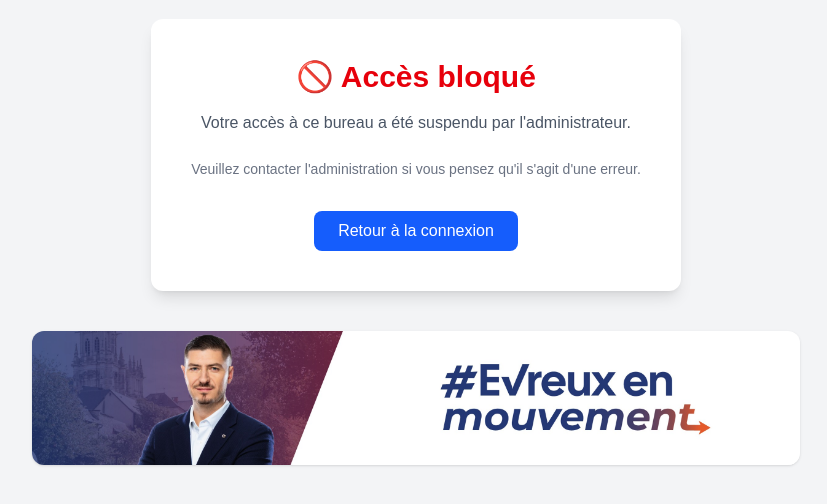
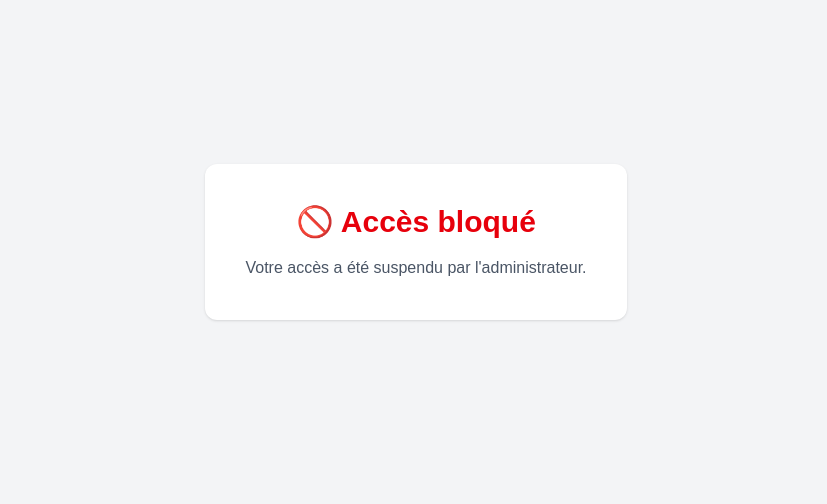
Before and after one commit to redaelhoumadi/vote, a Next.js app: page /blocked in a window 1280 px wide. Shown: the part 158-662 px from the top of the page, without its empty margins (224-1051 px from the left). Built offline with nearby package versions, Linux system fonts and the light colour scheme; no server answers.

Commit message:
edit office page

```diff
--- a/app/blocked/page.tsx
+++ b/app/blocked/page.tsx
@@ -1,51 +1,52 @@
 "use client"
 
-import Image from "next/image"
-import banier from "@/public/banniere.jpg"
+import { useEffect } from "react"
 import { supabase } from "@/lib/supabase"
 
 export default function BlockedPage(){
 
-async function logout(){
+useEffect(()=>{
 
-await supabase.auth.signOut()
-window.location.href="/login"
+async function checkAccess(){
+
+const { data:{user} } = await supabase.auth.getUser()
+
+if(!user) return
+
+const { data:userData } = await supabase
+.from("users")
+.select("access_enabled, bureau_id")
+.eq("id",user.id)
+.single()
+
+if(userData?.access_enabled){
+
+window.location.href=`/bureau/${userData.bureau_id}`
 
 }
 
+}
+
+const interval = setInterval(checkAccess,3000)
+
+return ()=>clearInterval(interval)
+
+},[])
+
 return(
 
-<div className="min-h-screen bg-gray-100 flex flex-col items-center justify-center p-6">
+<div className="flex items-center justify-center min-h-screen bg-gray-100">
 
-<div className="bg-white rounded-xl shadow-lg p-10 max-w-xl text-center">
+<div className="bg-white p-10 rounded-xl shadow text-center">
 
 <h1 className="text-3xl font-bold text-red-600 mb-4">
 🚫 Accès bloqué
 </h1>
 
-<p className="text-gray-600 mb-6">
-Votre accès à ce bureau a été suspendu par l'administrateur.
+<p className="text-gray-600">
+Votre accès a été suspendu par l'administrateur.
 </p>
 
-<p className="text-gray-500 mb-8 text-sm">
-Veuillez contacter l'administration si vous pensez qu'il s'agit d'une erreur.
-</p>
-
-<button
-onClick={logout}
-className="bg-blue-600 text-white px-6 py-2 rounded-lg hover:bg-blue-700 transition"
->
-Retour à la connexion
-</button>
-
-</div>
-
-<div className="max-w-3xl mt-10">
-<Image
-src={banier}
-alt="elections"
-className="rounded-xl shadow"
-/>
 </div>
 
 </div>
--- a/app/bureau/[id]/page.tsx
+++ b/app/bureau/[id]/page.tsx
@@ -58,21 +58,6 @@ totalCandidateVotes > expressedCalculated
 
 useEffect(()=>{
 
-async function ping(){
-
-const { data:{user} } = await supabase.auth.getUser()
-
-if(!user) return
-
-await supabase
-.from("users")
-.update({
-last_seen:new Date().toISOString()
-})
-.eq("id",user.id)
-
-}
-
 async function loadData(){
 
 setLoading(true)
@@ -95,23 +80,15 @@ window.location.href="/login"
 return
 }
 
-/* 🚫 accès bloqué */
-
 if(!userData.access_enabled){
-
 window.location.href="/blocked"
 return
-
 }
 
-/* 🚫 mauvais bureau */
-
 if(userData.role !== "admin" && userData.bureau_id !== bureauId){
-
 showToast("error","Accès interdit à ce bureau")
 window.location.href=`/bureau/${userData.bureau_id}`
 return
-
 }
 
 /* ---------------- bureau ---------------- */
@@ -132,14 +109,10 @@ const { data:candidatesData } = await supabase
 .from("candidates")
 .select("*")
 
-/* ---------------- votes ---------------- */
-
 const { data:votesData } = await supabase
 .from("votes")
 .select("*")
 .eq("bureau_id",bureauId)
-
-/* ---------------- stats ---------------- */
 
 const { data:statsData } = await supabase
 .from("bureau_results")
@@ -162,8 +135,6 @@ setBlankInput(statsData.blank)
 setNullInput(statsData.null_votes)
 
 }
-
-/* ---------------- format candidats ---------------- */
 
 if(candidatesData){
 
@@ -200,16 +171,56 @@ setLoading(false)
 
 }
 
-/* lancement */
+/* -------- ping utilisateur connecté -------- */
+
+async function ping(){
+
+const { data:{user} } = await supabase.auth.getUser()
+
+if(!user) return
+
+await supabase
+.from("users")
+.update({
+last_seen:new Date().toISOString()
+})
+.eq("id",user.id)
+
+}
+
+/* -------- vérifier blocage -------- */
+
+async function checkAccess(){
+
+const { data:{user} } = await supabase.auth.getUser()
+
+if(!user) return
+
+const { data:userData } = await supabase
+.from("users")
+.select("access_enabled")
+.eq("id",user.id)
+.single()
+
+if(!userData?.access_enabled){
+window.location.href="/blocked"
+}
+
+}
 
 if(bureauId){
 
 loadData()
 ping()
+checkAccess()
 
-const interval = setInterval(ping,10000)
+const pingInterval = setInterval(ping,5000)
+const accessInterval = setInterval(checkAccess,3000)
 
-return ()=>clearInterval(interval)
+return ()=>{
+clearInterval(pingInterval)
+clearInterval(accessInterval)
+}
 
 }
 
```
